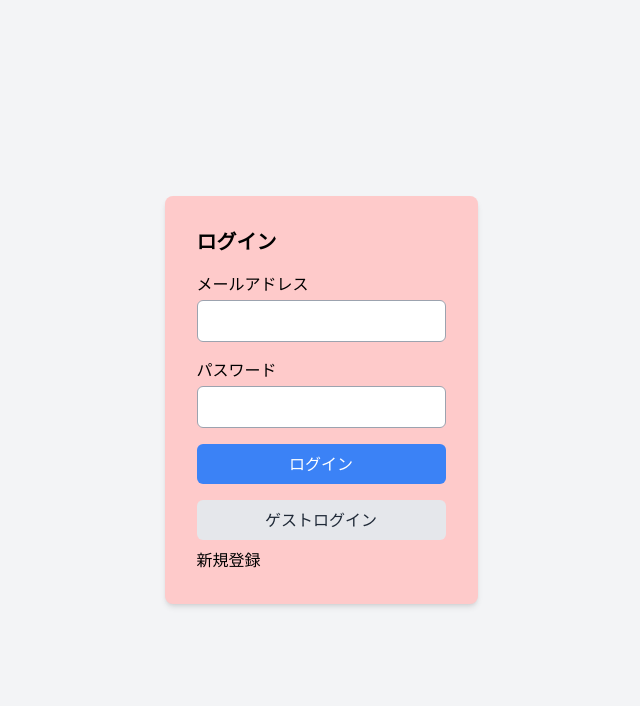
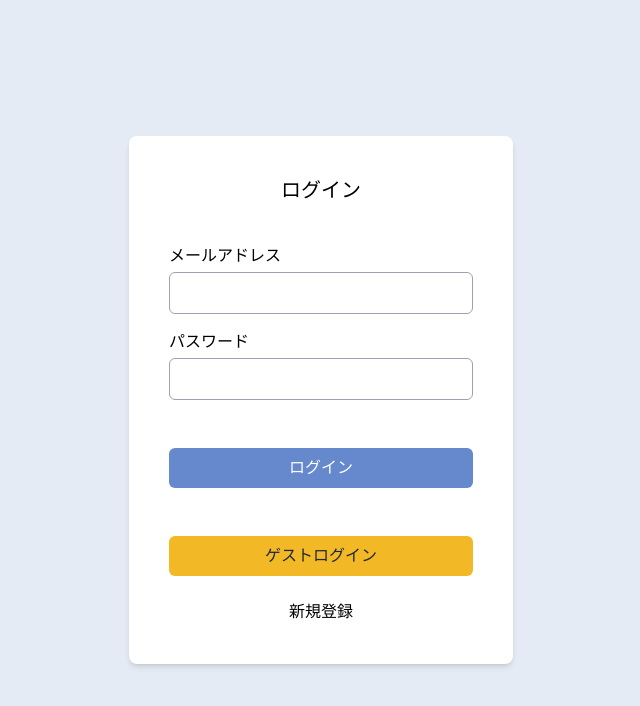
Before and after one commit to MutsuBojiiwa/multilingual-word-card-react, a Next.js app: page /login in a window 1280 px wide. Shown: the top 706 px of the page, without its empty margins (319-959 px from the left). Built offline with nearby package versions, Linux system fonts and the light colour scheme.

Commit message:
ログイン画面の色合い変更

```diff
--- a/src/pages/_app.tsx
+++ b/src/pages/_app.tsx
@@ -1,6 +1,13 @@
-import '@/styles/globals.css'
-import type { AppProps } from 'next/app'
+import '@/styles/globals.css';
+import type { AppProps } from 'next/app';
+import { Noto_Sans_JP } from 'next/font/google';
+
+const noto = Noto_Sans_JP({ weight: ['400', '700'], subsets: ['latin'], variable: '--font-noto' });
 
 export default function App({ Component, pageProps }: AppProps) {
-  return <Component {...pageProps} />
+  return (
+    <div className={`${noto.variable}`}>
+      <Component {...pageProps} />
+    </div>
+  );
 }
--- a/src/pages/_document.tsx
+++ b/src/pages/_document.tsx
@@ -4,7 +4,7 @@ export default function Document() {
   return (
     <Html lang="en">
       <Head />
-      <body>
+      <body className="font-body">
         <Main />
         <NextScript />
       </body>
--- a/src/pages/login.tsx
+++ b/src/pages/login.tsx
@@ -9,23 +9,23 @@ const Login = () => {
 
   return (
 <>
-  <div className="flex flex-col items-center justify-center h-screen bg-gray-100">
-    <div className="bg-red-200 p-8 rounded-lg shadow-md">
-      <p className="text-xl font-semibold mb-4">ログイン</p>
-      <form onSubmit={handleSubmit(handleFormSubmit)} className="flex flex-col space-y-4">
-        <label className="flex flex-col">
+  <div className="flex h-screen flex-col items-center justify-center bg-base">
+    <div className="w-96 rounded-lg bg-white p-10 shadow-md">
+      <p className="mb-10 text-center text-xl ">ログイン</p>
+      <form onSubmit={handleSubmit(handleFormSubmit)} className="flex flex-col">
+        <label className="mb-4 flex flex-col">
           <span className="mb-1">メールアドレス</span>
-          <input type="text" {...register("email")} className="border border-gray-400 p-2 rounded-md" />
+          <input type="text" {...register("email")} className="rounded-md border border-gray-400 p-2 focus:border-red-500" />
         </label>
-        <label className="flex flex-col">
+        <label className="mb-12 flex flex-col">
           <span className="mb-1">パスワード</span>
-          <input type="password" {...register("password")} className="border border-gray-400 p-2 rounded-md" />
+          <input type="password" {...register("password")} className="rounded-md border border-gray-400 p-2" />
         </label>
-        <button type="submit" className="bg-blue-500 text-white px-4 py-2 rounded-md">ログイン</button>
+        <button type="submit" className="rounded-md bg-primary px-4 py-2 text-white">ログイン</button>
       </form>
-      <div className="flex flex-col space-y-2 mt-4">
-        <button className="bg-gray-200 text-gray-800 px-4 py-2 rounded-md">ゲストログイン</button>
-        <a className="">新規登録</a>
+      <div className="mt-12 flex flex-col">
+        <button className="rounded-md bg-secondary px-4 py-2 text-gray-800">ゲストログイン</button>
+        <a className="mt-6 text-center">新規登録</a>
       </div>
     </div>
   </div>
--- a/tailwind.config.js
+++ b/tailwind.config.js
@@ -1,11 +1,27 @@
 /** @type {import('tailwindcss').Config} */
+const defaultTheme = require('tailwindcss/defaultTheme');
+
 module.exports = {
   content: [
     "./pages/**/*.{js,ts,jsx,tsx}",
     "./src/**/*.{js,ts,jsx,tsx}",
   ],
   theme: {
-    extend: {},
+    extend: {
+      fontFamily: {
+        sans: ['var(--font-noto)', ...defaultTheme.fontFamily.sans],
+      },
+      colors: {
+        primary: {
+          light: '#ACBFE6',
+          DEFAULT: '#6688CC',
+          dark: '#3B5D8F',
+        },
+        base: '#E5EBF4',
+        secondary: '#F2B825',
+        error: '#EA4E4E',
+      },
+    },
   },
   plugins: [],
 }
```
